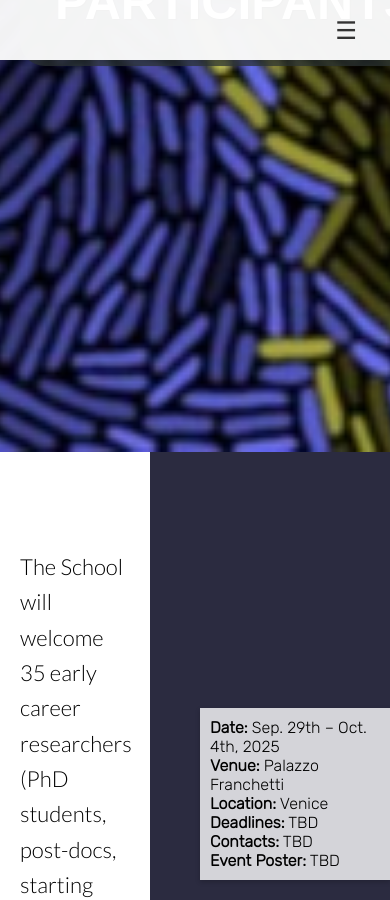
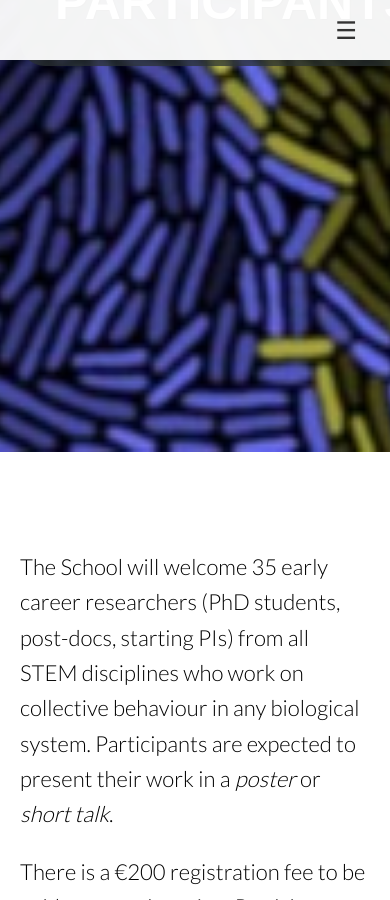
Before and after one commit to almadalcoschool/almadalcoschool.github.io, a Jekyll site: the page built from participants.html, in a window 390 px wide and 900 px high, scrolled down 448 px. Built offline with Jekyll 4.4.1, drawn with Linux system fonts in a browser that asks for light colours; nearby versions of some CDN libraries.

Commit message:
box on mobile

```diff
--- a/participants.html
+++ b/participants.html
@@ -22,6 +22,16 @@ image: /images/home/paper_natEcoEvol2020.jpg
 		/* Content margin for fixed box */
 		.content {
 			margin-right: 240px; /* Space to the right for the box */
+		}
+
+		@media (max-width: 768px) {
+			.content {
+				margin-right: 0; /* Remove margin for mobile screens */
+			}
+
+			.fixed-box {
+				display: none; /* Hides the fixed box on mobile */
+			}
 		}
 		</style>
 </head>
```
